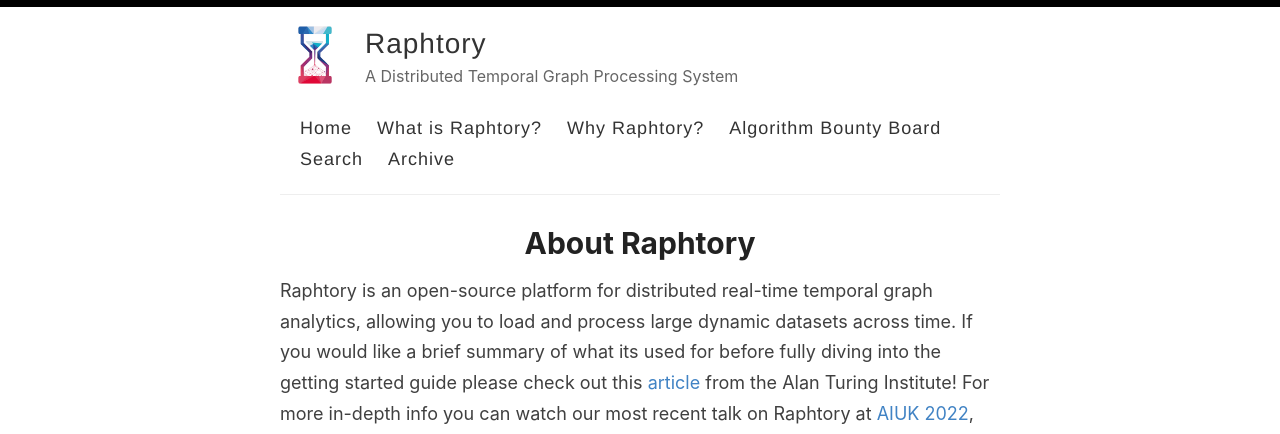
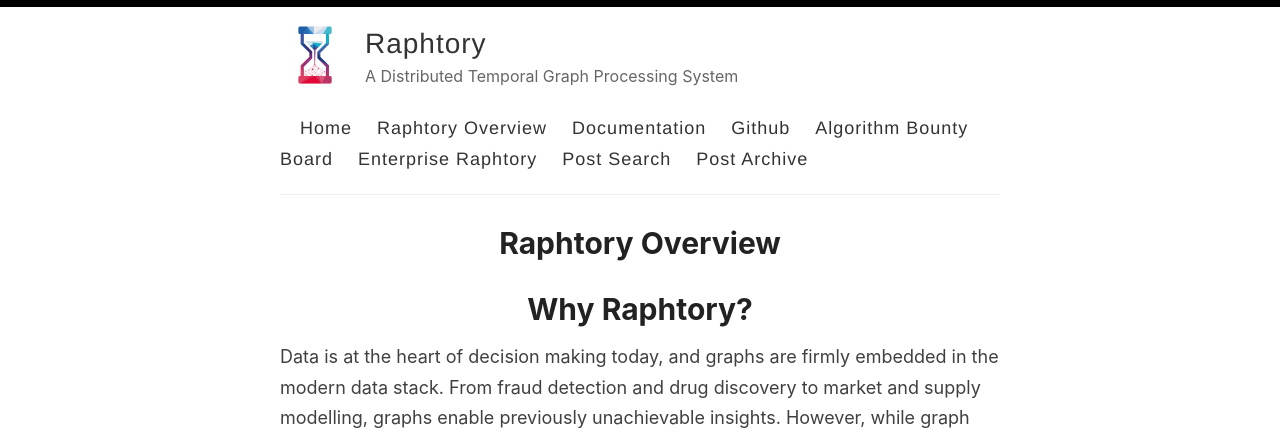
Before and after one commit to Raphtory/raphtory.github.io, a Jekyll site: the page built from _pages/about.md, in a window 1280 px wide. Shown: the top 434 px of the page. Built offline with Jekyll 4.4.1, drawn with Linux system fonts in a browser that asks for light colours; some of the changed text lies outside the part shown.

Commit message:
Added docs and github to the header

```diff
--- a/_layouts/default.html
+++ b/_layouts/default.html
@@ -29,11 +29,13 @@
 
             <nav>
               <a href="{{ site.baseurl }}/">Home</a>
-              <a href="{{ site.baseurl }}/about">What is Raphtory?</a>
-              <a href="{{ site.baseurl }}/why-raphtory">Why Raphtory?</a>
+              <a href="{{ site.baseurl }}/about">Raphtory Overview</a>
+              <a href="https://docs.raphtory.com">Documentation</a>
+              <a href="https://github.com/Raphtory/Raphtory">Github</a>
               <a href="{{ site.baseurl }}/algorithm-bounty">Algorithm Bounty Board</a>
-              <a href="{{ site.baseurl }}/search">Search</a>
-              <a href="{{ site.baseurl }}/archive">Archive</a>
+              <a href="https://www.pometry.com"> Enterprise Raphtory</a>
+              <a href="{{ site.baseurl }}/search">Post Search</a>
+              <a href="{{ site.baseurl }}/archive">Post Archive</a>
             </nav>
           </header>
         </div>
--- a/_pages/about.md
+++ b/_pages/about.md
@@ -1,11 +1,19 @@
 ---
 layout: page
-title: About Raphtory
+title: Raphtory Overview
 permalink: /about/
 ---
 
-Raphtory is an open-source platform for distributed real-time temporal graph analytics, allowing you to load and process large dynamic datasets across time. If you would like a brief summary of what its used for before fully diving into the getting started guide please check out this [article](https://www.turing.ac.uk/blog/just-add-time-dizzying-potential-dynamic-graphs) from the Alan Turing Institute! For more in-depth info you can watch our most recent talk on Raphtory at [AIUK 2022](https://www.youtube.com/watch?v=7S9Ymnih-YM&list=PLuD_SqLtxSdVEUsCYlb5XjWm9D6WuNKEz&index=9), [KGC 2022](https://www.youtube.com/watch?v=37S4bSN5EaU) and [NetSciX](https://www.youtube.com/watch?v=QxhrONca4FE).
+# Why Raphtory?
+Data is at the heart of decision making today, and graphs are firmly embedded in the modern data stack. From fraud detection and drug discovery to market and supply modelling, graphs enable previously unachievable insights. However, while graph analytics platforms are increasingly used across the industry, most applications and solutions overlook a crucial element: time.
 
-<p align="center">
-<img src="https://user-images.githubusercontent.com/6665739/154071628-a55fb5f9-6994-4dcf-be03-401afc7d9ee0.png"/> If you like the sound of what we are working on, come join the <a href="https://join.slack.com/t/raphtory/shared_invite/zt-xbebws9j-VgPIFRleJFJBwmpf81tvxA">Slack</a>! <img src="https://user-images.githubusercontent.com/6665739/154071628-a55fb5f9-6994-4dcf-be03-401afc7d9ee0.png"/>
-</p>
+Current solutions focus solely on the latest version of the data - missing out on how it has arrived at the state it is in today.
+
+Temporal graphs embed the full history of data, keeping track of every change that has ever occurred. This enables organisations to understand the order of interactions, investigate the evolution of the network over time, and control for risk or prepare for future trends.
+
+In social networks, this can help us understand the outreach of marketing campaigns or, contrarily, control the spread of fake news. In finance, it helps identify emerging markets and allows for a timely response to financial crime. In supply chains, it brings to light highly coupled dependencies and how service outages may impact delivery.
+
+From its inception, Raphtory was developed to fill this clear gap in analytical capabilities. Time is a cornerstone of our graph storage model and integrates seamlessly into the analysis you wish to run.
+Not only will this expose entirely new contextual insights within your data, based on causal inference, but by working with time-respecting paths you actually shrink the search space of classic algorithms,  drastically reducing run-times.
+
+Raphtory is fully distributed and decentralised, scaling to billions of records in minutes. It is built to slot into your tech stack wherever you need it. Ingest from any external source you can think of, in both a streaming or batched format. Execute quick queries or graph wide analytics and output to any downstream tool or storage.
--- a/_pages/why-raphtory.md
+++ /dev/null
@@ -1,18 +0,0 @@
----
-layout: page
-title: Why Raphtory?
-permalink: /why-raphtory/
----
-
-Data is at the heart of decision making today, and graphs are firmly embedded in the modern data stack. From fraud detection and drug discovery to market and supply modelling, graphs enable previously unachievable insights. However, while graph analytics platforms are increasingly used across the industry, most applications and solutions overlook a crucial element: time.
-
-Current solutions focus solely on the latest version of the data - missing out on how it has arrived at the state it is in today.
-
-Temporal graphs embed the full history of data, keeping track of every change that has ever occurred. This enables organisations to understand the order of interactions, investigate the evolution of the network over time, and control for risk or prepare for future trends.
-
-In social networks, this can help us understand the outreach of marketing campaigns or, contrarily, control the spread of fake news. In finance, it helps identify emerging markets and allows for a timely response to financial crime. In supply chains, it brings to light highly coupled dependencies and how service outages may impact delivery.
-
-From its inception, Raphtory was developed to fill this clear gap in analytical capabilities. Time is a cornerstone of our graph storage model and integrates seamlessly into the analysis you wish to run.
-Not only will this expose entirely new contextual insights within your data, based on causal inference, but by working with time-respecting paths you actually shrink the search space of classic algorithms,  drastically reducing run-times.
-
-Raphtory is fully distributed and decentralised, scaling to billions of records in minutes. It is built to slot into your tech stack wherever you need it. Ingest from any external source you can think of, in both a streaming or batched format. Execute quick queries or graph wide analytics and output to any downstream tool or storage.
```
Also changed, not shown: _posts/2022-06-27-Filtering.md (+1 -1 lines), index.html (+7 -0 lines).
